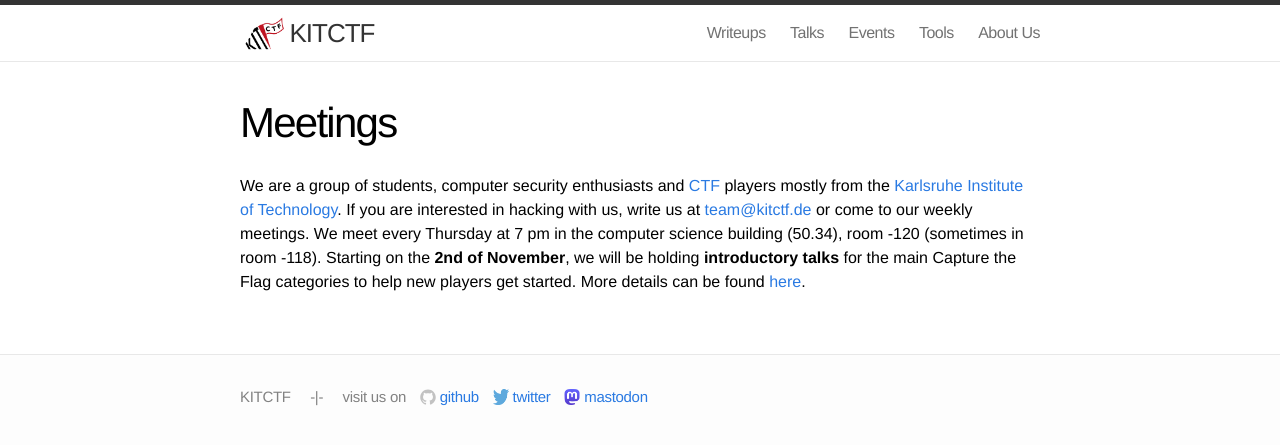
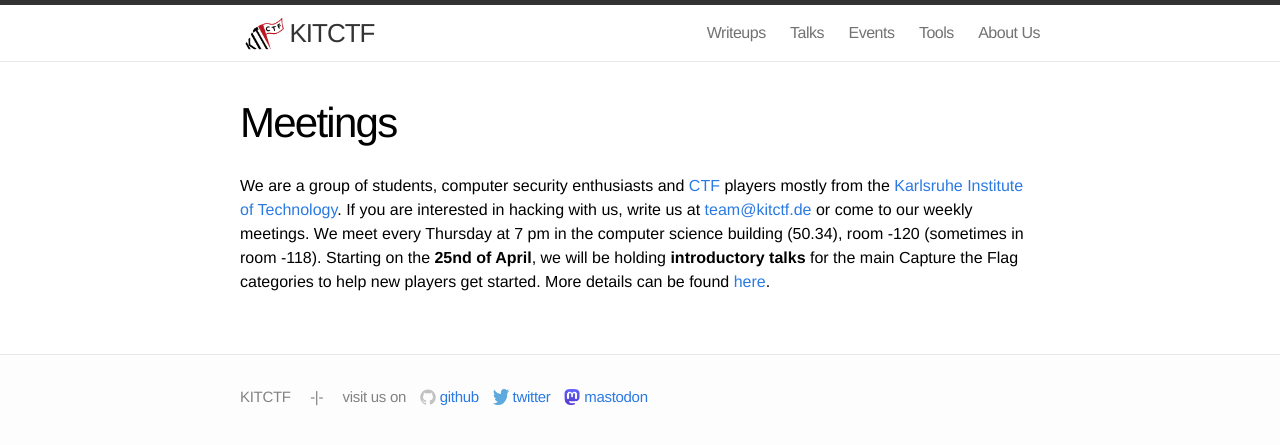
Before and after one commit to kitctf/www, a Jekyll site: the page built from meetings.md, in a window 1280 px wide. Shown: the top 445 px of the page. Built offline with Jekyll 4.4.1, drawn with Linux system fonts in a browser that asks for light colours.

Commit message:
Update intro talk on main page

```diff
--- a/meetings.md
+++ b/meetings.md
@@ -5,4 +5,4 @@
 ---
 
 We are a group of students, computer security enthusiasts and [CTF](https://ctftime.org/ctf-wtf/) players mostly from the [Karlsruhe Institute of Technology](https://www.kit.edu/english). If you are interested in hacking with us, write us at [team@kitctf.de](mailto:team@kitctf.de) or come to our weekly meetings. We meet every Thursday at 7 pm in the computer science building (50.34), room -120 (sometimes in room -118).
-Starting on the **2nd of November**, we will be holding **introductory talks** for the main Capture the Flag categories to help new players get started. More details can be found [here](/intro).
+Starting on the **25nd of April**, we will be holding **introductory talks** for the main Capture the Flag categories to help new players get started. More details can be found [here](/intro).
```
